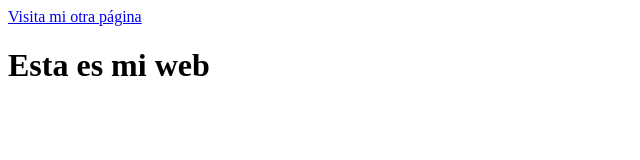
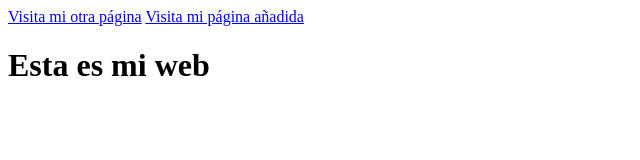
Before and after one commit to fabird9/hosting, a plain HTML site: page index.html in a window 1280 px wide. Shown: the whole page, without its empty margins (0-640 px from the left). Drawn offline with Linux system fonts and the light colour scheme.

Commit message:
Update index.html

```diff
--- a/index.html
+++ b/index.html
@@ -5,7 +5,7 @@
 
 <body>
 <a href="pagina1.html">Visita mi otra página</a>
-
+<a href="pagina2.html">Visita mi página añadida</a>
 <h1>Esta es mi web</h1>
 
 
```
